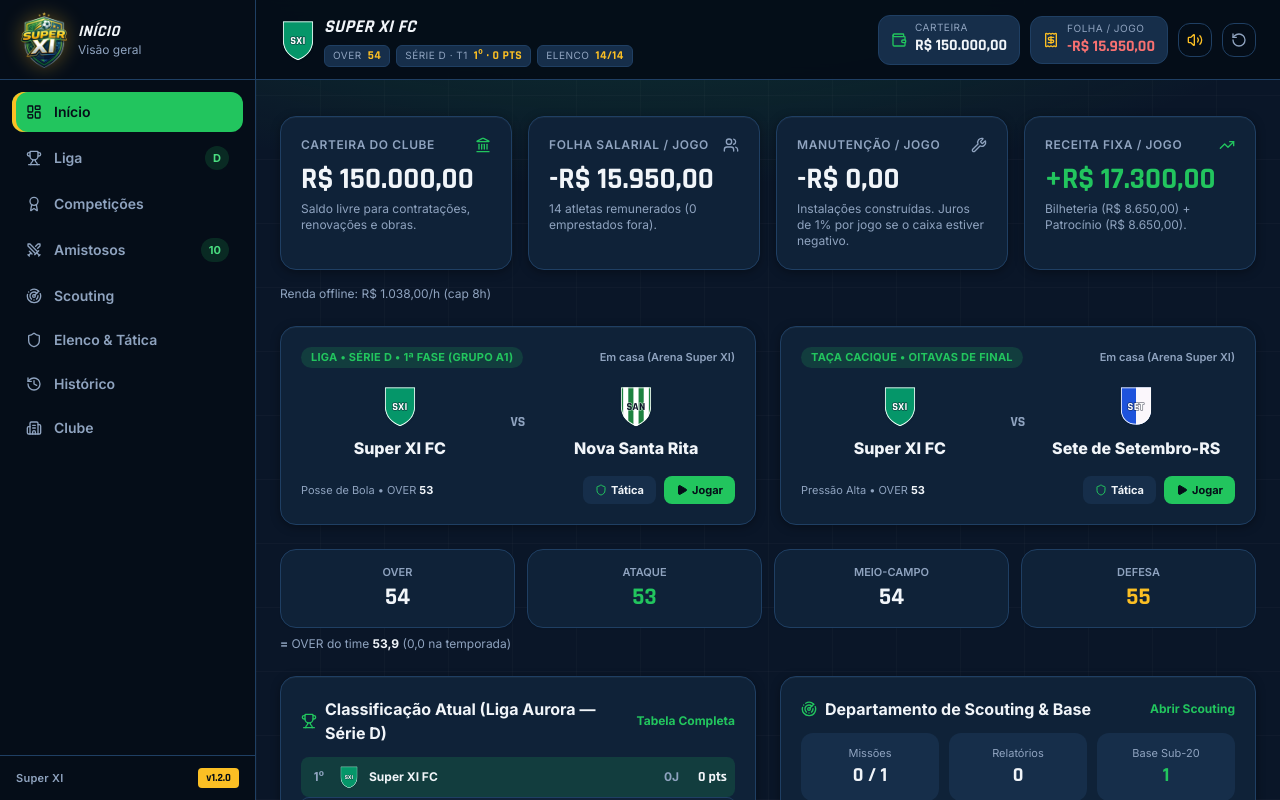
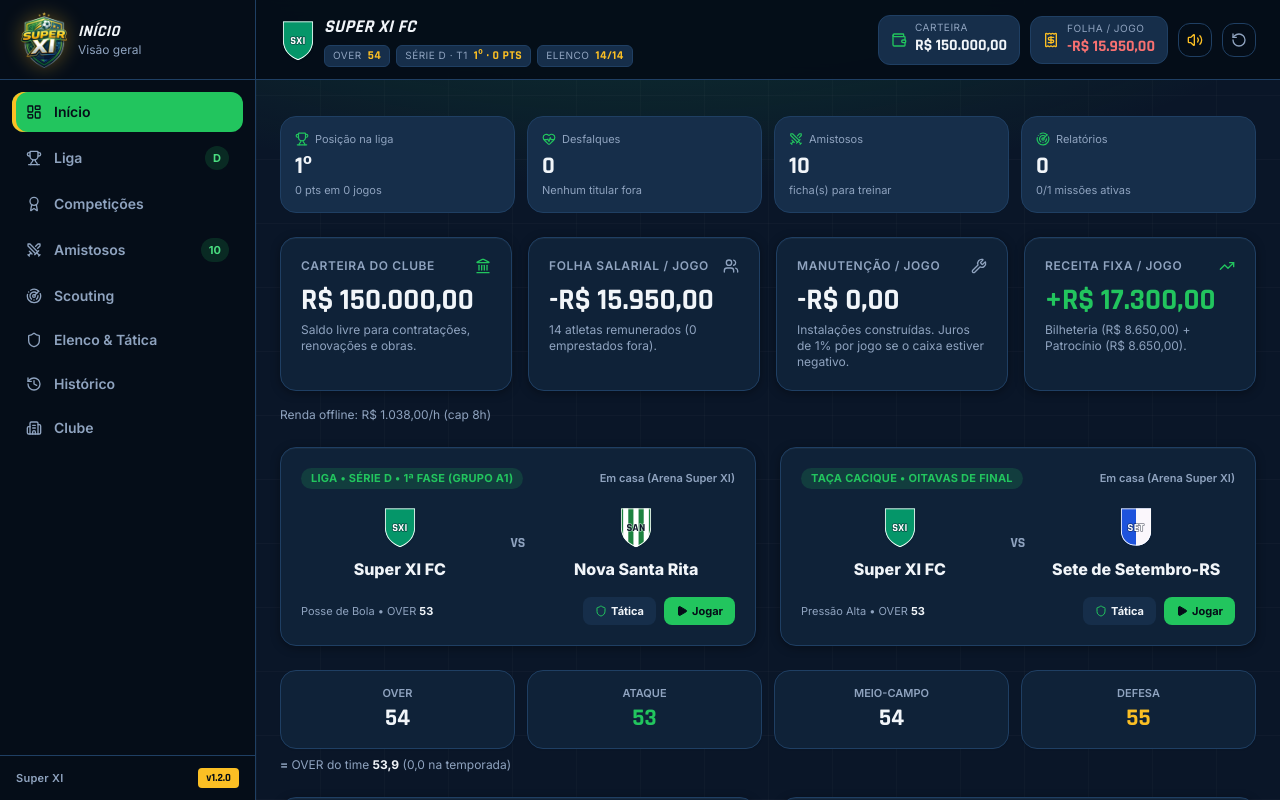
Before and after one commit to adrinoxdev/super-xi, a Vue app: page /match in a window 1280 px wide. Shown: the top 800 px of the page. Built offline with nearby package versions, Linux system fonts and the light colour scheme.

Commit message:
feat(inicio): painel de status rapido com posicao, desfalques, amistosos e forma

```diff
--- /dev/null
+++ b/src/components/club/QuickStatusPanel.vue
@@ -0,0 +1,114 @@
+<script setup lang="ts">
+import { computed } from 'vue'
+import { useRouter } from 'vue-router'
+import { Trophy, Activity, HeartPulse, Swords, Radar, type LucideIcon } from 'lucide-vue-next'
+import { useLeagueStore } from '@/stores/league'
+import { useMatchStore } from '@/stores/match'
+import { useSquadStore } from '@/stores/squad'
+import { useFriendliesStore } from '@/stores/friendlies'
+import { useScoutingStore } from '@/stores/scouting'
+import { useClubStore } from '@/stores/club'
+
+const router = useRouter()
+const league = useLeagueStore()
+const match = useMatchStore()
+const squad = useSquadStore()
+const friendlies = useFriendliesStore()
+const scouting = useScoutingStore()
+const club = useClubStore()
+
+const myRow = computed(() => league.leagueStandings.find((r) => r.isUser) ?? null)
+
+// Últimos 5 jogos oficiais (amistosos ficam fora da forma).
+const form = computed(() =>
+  match.matchHistory
+    .filter((m) => m.competition !== 'friendly')
+    .slice(0, 5)
+    .map((m) => ({
+      id: m.id,
+      letter: m.userScore > m.opponentScore ? 'V' : m.userScore < m.opponentScore ? 'D' : 'E',
+      title: `${m.userName} ${m.userScore} x ${m.opponentScore} ${m.opponentName}`
+    }))
+)
+
+const isOut = (p: { injury?: unknown; suspension?: Partial<Record<string, number>> }) =>
+  !!p.injury || Object.values(p.suspension ?? {}).some((n) => (n ?? 0) > 0)
+const absent = computed(() => squad.players.filter((p) => !p.isLoanedOut && isOut(p)))
+const absentStarters = computed(() => absent.value.filter((p) => squad.starterIds.includes(p.id)))
+
+const tiles = computed<Array<{ key: string; icon: LucideIcon; label: string; value: string; hint: string; warn?: boolean; to: string }>>(() => [
+  {
+    key: 'rank',
+    icon: Trophy,
+    label: 'Posição na liga',
+    value: myRow.value ? `${myRow.value.rank}º` : '—',
+    hint: myRow.value ? `${myRow.value.points} pts em ${myRow.value.played} jogos` : 'Sem tabela',
+    to: '/league'
+  },
+  {
+    key: 'out',
+    icon: HeartPulse,
+    label: 'Desfalques',
+    value: String(absent.value.length),
+    hint: absentStarters.value.length ? `${absentStarters.value.length} titular(es) fora: ajuste o time` : 'Nenhum titular fora',
+    warn: absentStarters.value.length > 0,
+    to: '/squad'
+  },
+  {
+    key: 'friendlies',
+    icon: Swords,
+    label: 'Amistosos',
+    value: String(friendlies.tokens),
+    hint: friendlies.tokens > 0 ? 'ficha(s) para treinar' : 'Sem fichas agora',
+    to: '/friendlies'
+  },
+  {
+    key: 'scout',
+    icon: Radar,
+    label: 'Relatórios',
+    value: String(scouting.visibleReports.length),
+    hint: `${scouting.activeMissions.length}/${club.scoutingSpec.slots} missões ativas`,
+    to: '/scouting'
+  }
+])
+
+const formColor = (l: string) => (l === 'V' ? 'bg-emeraldpro text-night' : l === 'D' ? 'bg-red-500/80 text-white' : 'bg-subtle text-ink-muted')
+</script>
+
+<template>
+  <div class="space-y-3">
+    <div class="grid grid-cols-2 lg:grid-cols-4 gap-3">
+      <button
+        v-for="t in tiles"
+        :key="t.key"
+        type="button"
+        @click="router.push(t.to)"
+        :class="[
+          'text-left rounded-2xl border p-3.5 min-w-0 min-h-11 transition hover:opacity-90',
+          t.warn ? 'bg-amberpro-soft border-amberpro/40' : 'bg-subtle border-borderline'
+        ]"
+      >
+        <span class="flex items-center gap-1.5 text-[11px] text-ink-muted">
+          <component :is="t.icon" class="w-3.5 h-3.5 shrink-0" :class="t.warn ? 'text-amberpro' : 'text-emeraldpro'" />
+          <span class="truncate">{{ t.label }}</span>
+        </span>
+        <span class="font-score font-bold text-2xl text-ink block mt-0.5">{{ t.value }}</span>
+        <span class="text-[11px] text-ink-muted block break-words">{{ t.hint }}</span>
+      </button>
+    </div>
+
+    <div v-if="form.length" class="flex items-center gap-2.5 text-xs">
+      <Activity class="w-4 h-4 text-emeraldpro shrink-0" />
+      <span class="text-ink-muted">Forma recente</span>
+      <span class="flex gap-1">
+        <span
+          v-for="f in form"
+          :key="f.id"
+          :title="f.title"
+          :class="['w-6 h-6 rounded-md grid place-items-center font-score font-bold text-[11px]', formColor(f.letter)]"
+        >{{ f.letter }}</span>
+      </span>
+      <button type="button" @click="router.push('/history')" class="ml-auto text-xs font-bold text-emeraldpro hover:underline">Histórico</button>
+    </div>
+  </div>
+</template>
--- a/src/views/DashboardView.vue
+++ b/src/views/DashboardView.vue
@@ -2,6 +2,7 @@
 import { computed } from 'vue'
 import { MailWarning, Clock3, Shield, Play, Trophy, Radar, CalendarClock } from 'lucide-vue-next'
 import { useRouter } from 'vue-router'
+import QuickStatusPanel from '@/components/club/QuickStatusPanel.vue'
 import FinanceSummary from '@/components/club/FinanceSummary.vue'
 import TeamPowerBar from '@/components/ui/TeamPowerBar.vue'
 import TeamCrest from '@/components/ui/TeamCrest.vue'
@@ -102,6 +103,8 @@ const retiringCount = computed(() => squad.players.filter((p) => !p.isLoanedIn &
         </p>
       </div>
     </div>
+
+    <QuickStatusPanel />
 
     <FinanceSummary />
 
```
